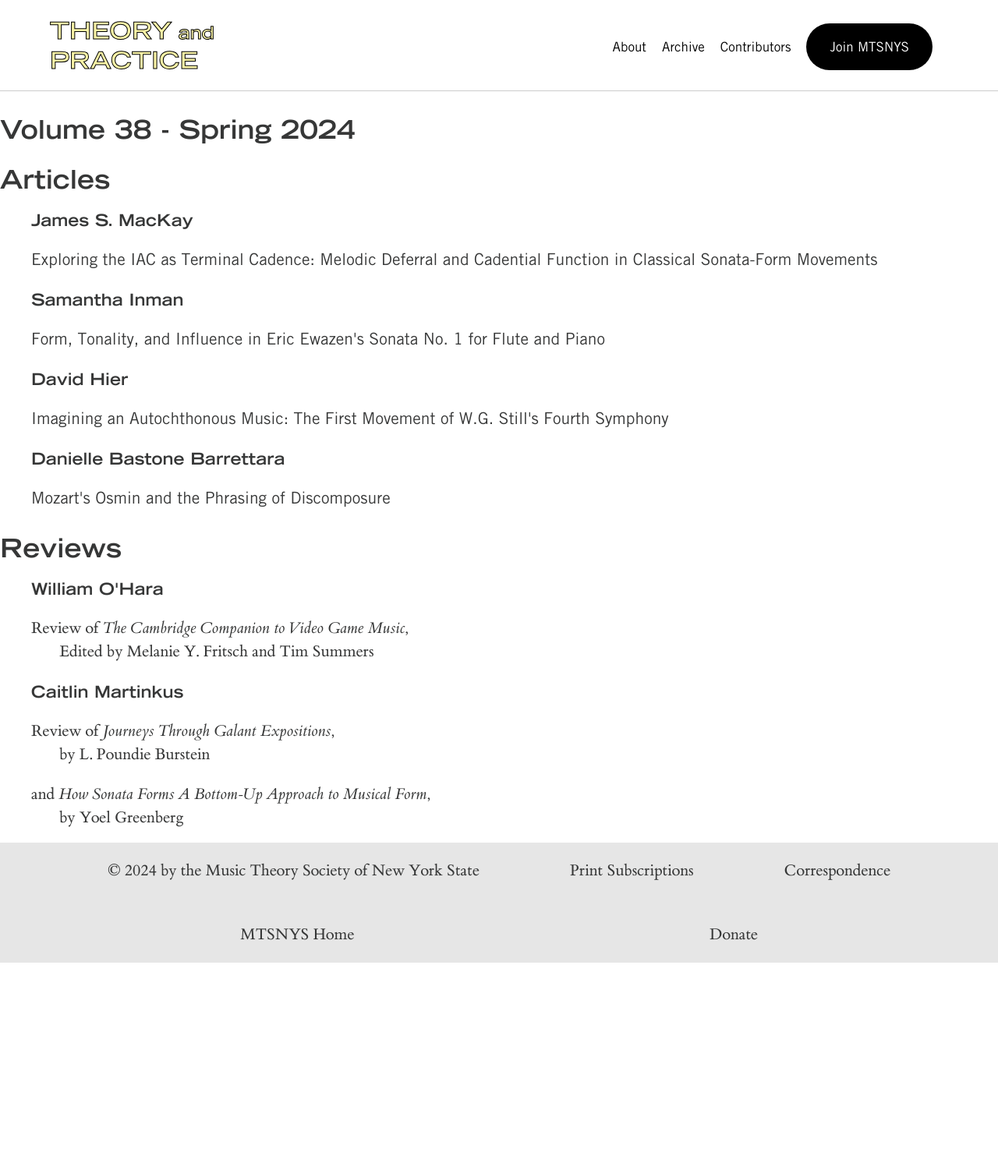
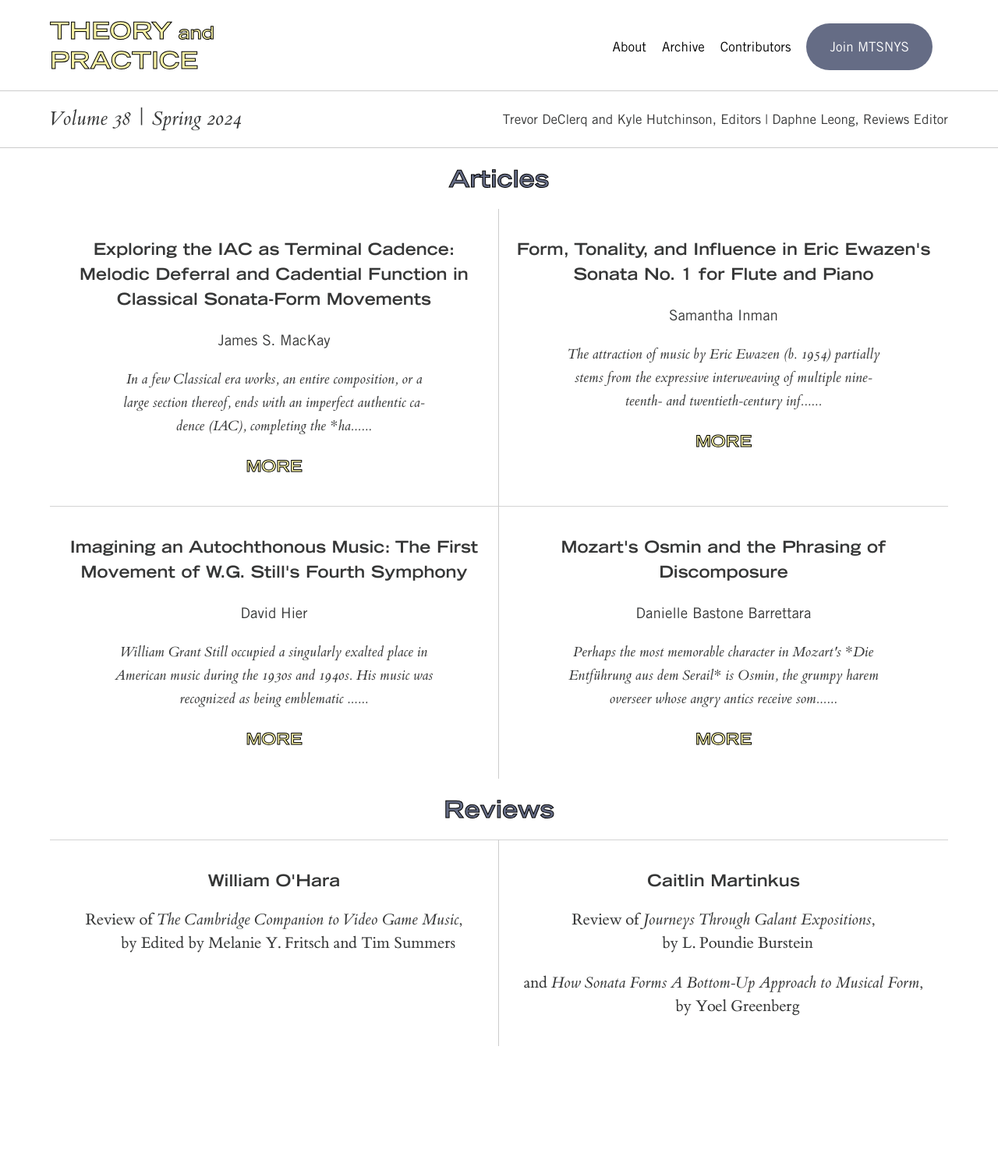
Before and after one commit to mtsnys/theory_and_practice, a Jekyll site: the page built from index.markdown, in a window 1280 px wide. Shown: the whole page at 78% size. Built offline with Jekyll 4.4.1, drawn with Linux system fonts in a browser that asks for light colours; before the commit the page ends 1235 px from its top, so only the background shows below that.

Commit message:
homepage grid layout

```diff
--- a/_includes/footer.html
+++ /dev/null
@@ -1,13 +0,0 @@
-<footer class="footer">
-  <div class="footer-container">
-    <div class="footer-row">
-     	<p>© 2024 by the Music Theory Society of New York State</p>
-   	 	<p>Print Subscriptions</p>
-    	<p href="#">Correspondence</p>
-      </div>
-    <div class="footer-row">
-    	<p>MTSNYS Home</p>
-    	<p>Donate</p>
-    </div>
-  </div>
-</footer>
--- /dev/null
+++ b/_includes/masthead.html
@@ -0,0 +1,18 @@
+<div class="masthead">
+  <div class="left-section">
+    {%- if site.posts.size > 0 -%}
+      <p>{{ page.list_title | default: "Current Volume" }}</p>
+    {% endif %}
+  </div>
+  <div class="divider"></div>
+  <div class="right-section">
+    <p>
+      {% for editor in page.editors %}
+        {{ editor.name }}
+        {% unless forloop.last %} and {% endunless %}
+      {% endfor %} Editors |
+      {{ page.reviews_editor.name }}, Reviews Editor
+    </p>
+  </div>
+</div>
+<div class="header-divider"></div>
--- a/_layouts/default.html
+++ b/_layouts/default.html
@@ -6,14 +6,14 @@
   <body>
 
     {%- include header.html -%}
-
+	{%- include masthead.html -%}
     <main class="page-content" aria-label="Content">
       <div class="page-wrapper">
         {{ content }}
       </div>
     </main>
 
-    {%- include footer.html -%}
+<!--    {%- include footer.html -%} -->
 
   </body>
 
--- a/_layouts/home.html
+++ b/_layouts/home.html
@@ -2,54 +2,52 @@
 layout: default
 ---
 
-<div >
-    {{ content }}
+<body>
+<div class="grid-heading">Articles</div>
+<div class="article-grid" style="width: 90%;">
 
-  {%- if site.posts.size > 0 -%}
-    <h2>{{ page.list_title | default: "Current Volume" }}</h2>
-
-<h2 class="logo-text" >Articles</h2>
-    <ul class="post-list" style="list-style-type:none;">
 {% for post in site.posts %}
     {% if post.layout == 'article' %}
-
-      <li>
-        <p style = "font-family: trade-gothic-lt-bold-ext;">{{post.author}}</p>
-        <p style = "font-family: trade-gothic-lt;">
-          <a style = "text-decoration: none;" class="post-link" href="{{ post.url | relative_url }}">
+    <div class="grid-item">
+      <p>
+        <a class="title" href="{{ post.url | relative_url }}">
           {{ post.title | escape }}
         </a>
       </p>
+      <p class="author">{{ post.author }}</p>
+      <p class="abstract">{{ post.abstract | truncate: 150 }}... </p><p class="more"><a class="title" href="{{ post.url | relative_url }}">MORE</a></p>
 
-        {%- endif -%}
-      {%- endfor -%}
-      </ul>
+    </div>
+    {% endif %}
+{% endfor %}
+</div>
 
- <h2 class="logo-text">Reviews</h2>
-	  <ul class="post-list" style="list-style-type:none;">
+<div class="grid-heading">Reviews</div>
 
+<div class="article-grid" style="width: 90%;">
 
     {% assign review_pages = site.posts | where: "layout", "review_article" %}
 
     {% if review_pages.size > 0 %}
+        {% for review_page in review_pages %}
+            <div class="grid-item"> <p style = "font-family: trade-gothic-lt-bold-ext;">{{ review_page.author }}</p>
 
-  {% for review_page in review_pages %}
-   <p style = "font-family: trade-gothic-lt-bold-ext;">{{ review_page.author }}</p>
                 {% if review_page.reviewed.size == 2 %}
-      <p style= "padding-left: 36px;
-    text-indent: -36px;
-">Review of <em>{{ review_page.reviewed[0].title }}</em>,<br> by {{ review_page.reviewed[0].author }}</p>
-       <p style= "padding-left: 36px;
-    text-indent: -36px;
-">and <em>{{ review_page.reviewed[1].title }}</em>,<br> by {{ review_page.reviewed[1].author }}</p>
+                    <p style = "padding-left: 36px; text-indent: -36px;">
+                        Review of <em>{{ review_page.reviewed[0].title }}</em>,<br> by {{ review_page.reviewed[0].author }}
+                    </p>
+                    <p style = "padding-left: 36px; text-indent: -36px;">
+                        and <em>{{ review_page.reviewed[1].title }}</em>,<br> by {{ review_page.reviewed[1].author }}
+                    </p>
                 {% else %}
                     {% for book in review_page.reviewed %}
-        <p style= "padding-left: 36px;
-    text-indent: -36px;
-">Review of <em>{{ review_page.reviewed[0].title }}</em>,<br> {{ review_page.reviewed[0].author }}</p>
+                        <p style = "padding-left: 36px; text-indent: -36px;">
+                            Review of <em>{{ review_page.reviewed[0].title }}</em>,<br> by {{ review_page.reviewed[0].author }}
+                        </p>
                     {% endfor %}
                 {% endif %}
+            </div>
         {% endfor %}
     {% endif %}
-{% endif %}
 </div>
+</body>
--- a/assets/main.css
+++ b/assets/main.css
@@ -368,7 +368,7 @@ nav ul li a
 
 /* Button styling */
 .join-button {
-    background-color: black;
+    background-color: #656C85;
     color: white;
     padding: 10px 20px;   /* Adjust padding for desired button size */
     border: none;          /* Remove default button border */
@@ -434,7 +434,137 @@ nav ul li a
   margin-bottom: 10px;
 }
 
-/**/
+/* Homepage Styles */
+
+
+div .grid-heading {
+    text-align: center;
+    font-size: 2em;
+    font-family: "trade-gothic-lt-bold-ext", sans-serif;
+    color: #656C85;
+    -webkit-text-stroke: 1px black;
+    text-decoration: none;
+    margin: 20px 0;
+}
+
+body .article-grid { /* More specific selector */
+  display: grid;
+  grid-template-columns: repeat(auto-fit, minmax(500px, 1fr));
+  margin: 0 auto; /* Center horizontally */
+  width: 90%;   /* Adjust width as needed */
+  text-align: center;
+}
+
+body .article-grid .grid-item {
+  padding: 15px;
+}
+
+
+.grid-item {
+  border-right: 1px solid #ccc;
+}
+
+/* Remove right border from last item in each row */
+.grid-item:nth-child(2n) {
+  border-right: none;
+}
+
+/* Add top border to items in the last row */
+.grid-item:nth-last-child(-n+2) { /* Select last two items in the grid */
+  border-top: 1px solid lightgray;
+}
+
+body .article-grid .grid-item a.title{
+  font-family: "trade-gothic-lt-bold-ext";
+  font-size: 1em;
+  text-decoration: none;
+}
+
+body .article-grid .grid-item .author{
+  font-family: "trade-gothic-lt";
+  font-size: 1.25em;
+  text-transform: none;
+}
+
+body .article-grid .grid-item .abstract{
+
+	text-align: center;
+	width: 75%;
+	margin: auto;
+	hyphens: auto;
+	font-style: italic;
+	font-size: 1.25em;
+
+}
+
+.more {
+    font-size: 20px;
+    text-decoration: underline;
+    font-family: "trade-gothic-lt-bold-ext", sans-serif;
+    color: #FAF4A7;
+    -webkit-text-stroke: 1px black;
+    text-decoration: none;
+    font-style: none;
+}
+
+}
+
+@media (max-width: 768px) {
+  }
+    .grid-item:nth-child(-n + 2) {
+    border-bottom: none; /* Remove border for single-column layout */
+
+}
+
+@media (max-width: 480px) {
+  .article-grid {
+    grid-template-columns: 1fr;
+  }
+}
+
+.page-wrapper .editorial-info { /* Target specifically */
+  max-width: unset; /* Remove max-width restriction */
+  margin: 0 auto;  /* Center the section */
+}
+
+body .masthead {
+  display: flex;
+  justify-content: space-between; /* Space elements apart */
+  align-items: center;        /* Vertically align items */
+  width: 90%;
+  margin: 0 auto;
+  line-height: 1;
+}
+
+.left-section, .right-section {
+  text-align: center;          /* Center text within sections */
+
+}
+
+.left-section p {
+   font-style: italic;
+    font-weight: 400;
+    font-size: 1.75rem;
+
+}
+
+.right-section p {
+   font-family: "trade-gothic-lt";
+    font-weight: 400;
+    font-size: 17px;
+}
+
+
+/*.divider {
+  flex-grow: 1;
+  border-top: 1px solid #ccc; /* Top line */
+  border-bottom: 1px solid #ccc; /* Bottom line */
+  margin: 0 10px;
+}*/
+
+
+
+
 
 blockquote {
     font-size: 1.4rem;
--- a/index.markdown
+++ b/index.markdown
@@ -1,5 +1,10 @@
 ---
 layout: home
 title: Theory and Practice
-list_title: Volume 38 - Spring 2024
+list_title: Volume 38 | Spring 2024
+editors:
+  - name: Trevor DeClerq
+  - name: Kyle Hutchinson,
+reviews_editor:
+  name: Daphne Leong
 ---
```
Also changed, not shown: _includes/header.html (+0 -59 lines). Lines whose indentation alone changed are shown as unchanged.
